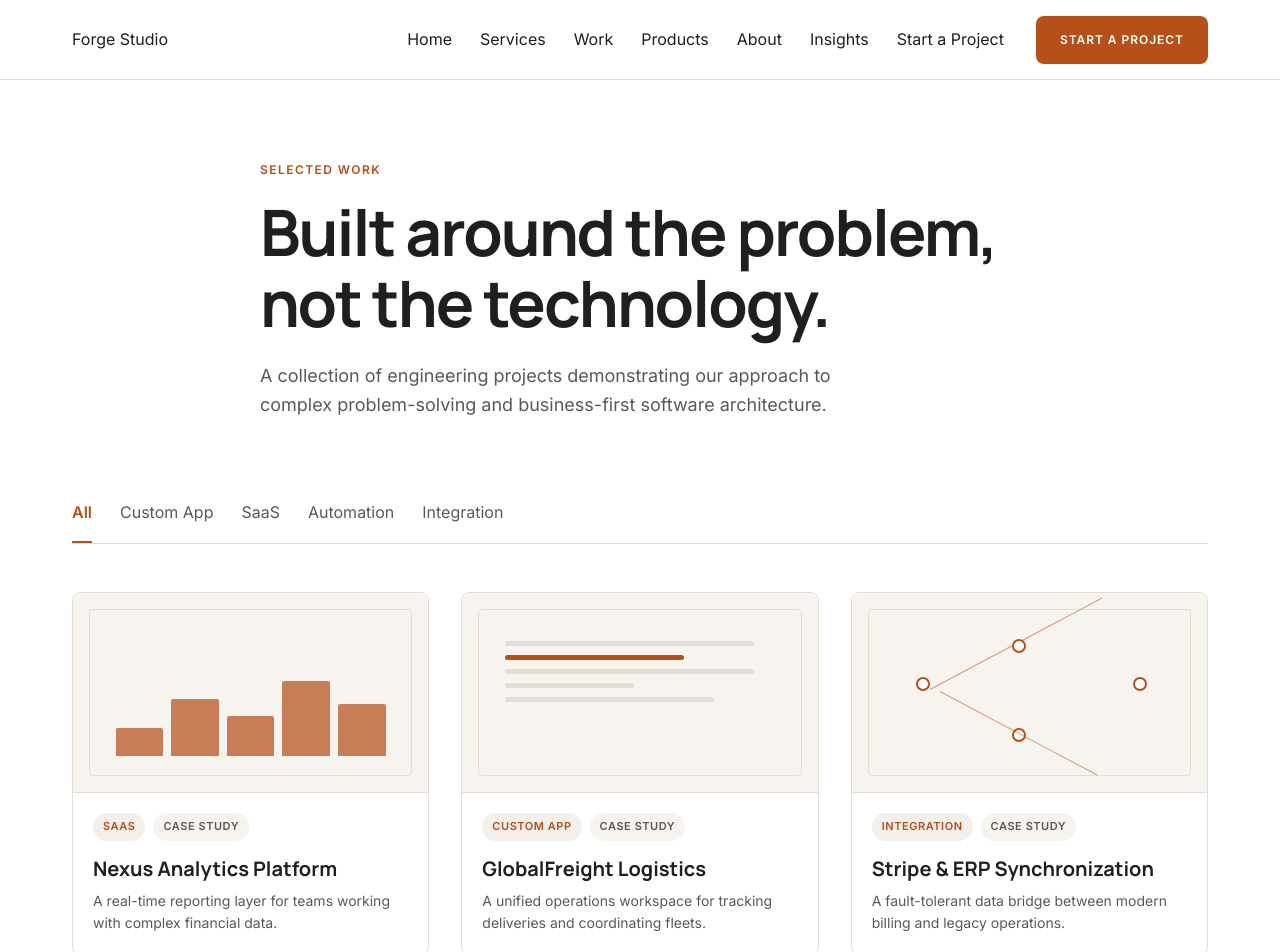
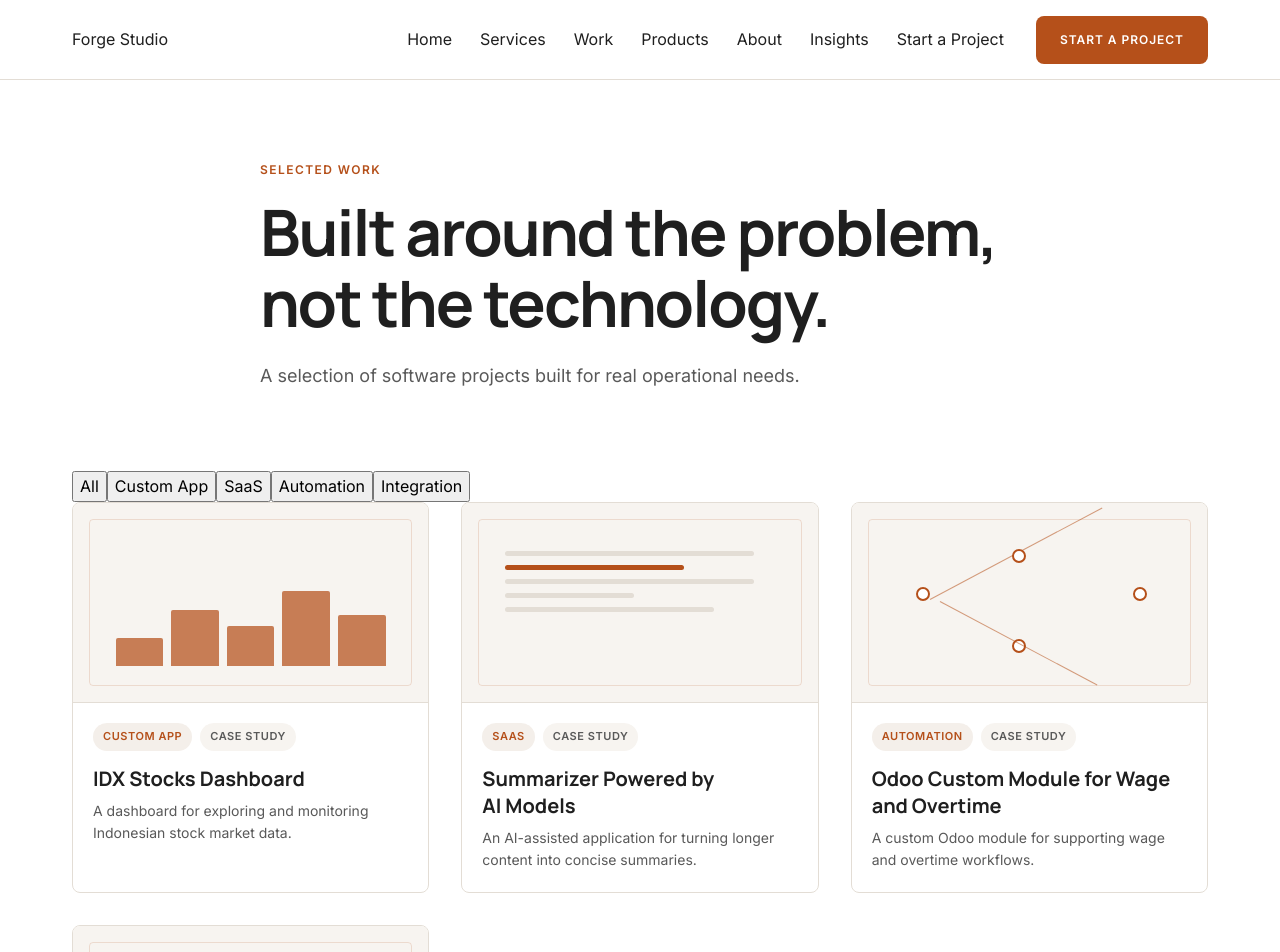
Before and after one commit to Mqdd27/forge-studio, a Next.js app: page /work in a window 1280 px wide. Shown: the top 952 px of the page. Built offline with nearby package versions, Linux system fonts and the light colour scheme; no server answers.

Commit message:
feat: add portfolio SEO foundation

```diff
--- a/app/layout.tsx
+++ b/app/layout.tsx
@@ -1,13 +1,19 @@
 import type { Metadata } from "next";
+import { siteUrl } from "../data/site";
 import "./globals.css";
 import { SiteHeader } from "../components/site-header";
 import { Footer } from "../components/footer";
 
 export const metadata: Metadata = {
+  metadataBase: new URL(siteUrl),
   title: { default: "Forge Studio | Software That Solves Real Problems", template: "%s | Forge Studio" },
-  description: "Independent software engineering studio building reliable digital products for businesses."
+  description: "Independent software engineering studio building custom web applications, business automation, and SaaS products.",
+  alternates: { canonical: "/" },
+  openGraph: { type: "website", locale: "en_US", url: siteUrl, siteName: "Forge Studio", title: "Forge Studio | Software That Solves Real Problems", description: "Independent software engineering studio building custom web applications, business automation, and SaaS products." },
+  robots: { index: true, follow: true, googleBot: { index: true, follow: true, "max-image-preview": "large", "max-snippet": -1, "max-video-preview": -1 } }
 };
 
 export default function RootLayout({ children }: Readonly<{ children: React.ReactNode }>) {
-  return <html lang="en"><body><SiteHeader />{children}<Footer /></body></html>;
+  const schema = { "@context": "https://schema.org", "@type": "ProfessionalService", name: "Forge Studio", url: siteUrl, description: "Independent software engineering studio building custom web applications, business automation, and SaaS products.", serviceType: ["Custom web application development", "SaaS development", "Business automation", "API and system integration"] };
+  return <html lang="en"><body><script type="application/ld+json" dangerouslySetInnerHTML={{ __html: JSON.stringify(schema) }} /><SiteHeader />{children}<Footer /></body></html>;
 }
--- /dev/null
+++ b/app/robots.ts
@@ -0,0 +1,6 @@
+import type { MetadataRoute } from "next";
+import { siteUrl } from "../data/site";
+
+export default function robots(): MetadataRoute.Robots {
+  return { rules: { userAgent: "*", allow: "/" }, sitemap: `${siteUrl}/sitemap.xml` };
+}
--- a/app/work/page.tsx
+++ b/app/work/page.tsx
@@ -1,3 +1,15 @@
-"use client"; import { useState } from "react"; import { PageIntro } from "../../components/page-intro"; import { cases } from "../../data/site"; import { WorkCard } from "../../components/work-card";
-const filters=["All","Custom App","SaaS","Automation","Integration"];
-export default function Work(){const [filter,setFilter]=useState("All");const shown=filter==="All"?cases:cases.filter(x=>x.category===filter);return <main><PageIntro eyebrow="Selected work" title="Built around the problem, not the technology."><p>A collection of engineering projects demonstrating our approach to complex problem-solving and business-first software architecture.</p></PageIntro><div className="container work-main"><div className="filters">{filters.map(x=><button className={filter===x?"active":""} key={x} onClick={()=>setFilter(x)}>{x}</button>)}</div>{shown.length?<div className="grid-3">{shown.map((x,i)=><WorkCard item={x} index={cases.indexOf(x)} key={x.title}/>)}</div>:<div className="empty">No projects in this category yet. <a href="/contact">Talk to us about your challenge →</a></div>}</div><style jsx>{`.work-main{padding-bottom:112px}.filters{display:flex;gap:28px;border-bottom:1px solid var(--border);margin-bottom:48px;overflow-x:auto}.filters button{background:none;border:0;border-bottom:2px solid transparent;padding:0 0 16px;color:var(--grey);white-space:nowrap;cursor:pointer}.filters button.active{color:var(--accent);border-color:var(--accent);font-weight:600}.empty{border:1px dashed var(--border);padding:64px;text-align:center;color:var(--grey)}.empty a{color:var(--accent);display:block;margin-top:12px}@media(max-width:639px){.work-main{padding-bottom:72px}.filters{gap:20px;margin-bottom:32px}}`}</style></main>}
+"use client";
+
+import { useState } from "react";
+import { PageIntro } from "../../components/page-intro";
+import { cases } from "../../data/site";
+import { WorkCard } from "../../components/work-card";
+
+const filters = ["All", "Custom App", "SaaS", "Automation", "Integration"];
+
+export default function Work() {
+  const [filter, setFilter] = useState("All");
+  const shown = filter === "All" ? cases : cases.filter((item) => item.category === filter);
+
+  return <main><PageIntro eyebrow="Selected work" title="Built around the problem, not the technology."><p>A selection of software projects built for real operational needs.</p></PageIntro><div className="container work-main"><div className="filters" role="tablist" aria-label="Filter projects">{filters.map((item) => <button className={filter === item ? "active" : ""} key={item} onClick={() => setFilter(item)} role="tab" aria-selected={filter === item}>{item}</button>)}</div>{shown.length ? <div className="grid-3">{shown.map((item) => <WorkCard item={item} key={item.slug} />)}</div> : <div className="empty">No projects in this category yet. <a href="/contact">Talk to us about your challenge →</a></div>}</div></main>;
+}
--- a/components/work-card.tsx
+++ b/components/work-card.tsx
@@ -1,4 +1,10 @@
 import Link from "next/link";
 import { WorkVisual } from "./visual";
 import type { cases } from "../data/site";
-export function WorkCard({item,index}:{item:(typeof cases)[number];index:number}){return <Link href={`/work/${index===0?"nexus-analytics":index===1?"globalfreight":"stripe-erp"}`} className="card case-card"><WorkVisual type={item.visual}/><div className="content"><div className="tags"><span className="tag accent">{item.category}</span><span className="tag">Case study</span></div><h3>{item.title}</h3><p>{item.summary}</p></div></Link>}
+
+export function WorkCard({ item }: { item: (typeof cases)[number] }) {
+  return <Link href={`/work/${item.slug}`} className="card case-card">
+    <WorkVisual type={item.visual} />
+    <div className="content"><div className="tags"><span className="tag accent">{item.category}</span><span className="tag">Case study</span></div><h3>{item.title}</h3><p>{item.summary}</p></div>
+  </Link>;
+}
--- a/data/site.ts
+++ b/data/site.ts
@@ -1,23 +1,73 @@
-export const services=[
- {title:"Custom Web Applications",icon:"01",description:"Purpose-built systems that remove operational bottlenecks and fit the way your team actually works.",useCases:["Internal dashboards","Client portals","Operational tools"]},
- {title:"SaaS Development",icon:"02",description:"From product definition to production, we engineer reliable software that can grow with its customers.",useCases:["Multi-tenant platforms","Subscription workflows","Product MVPs"]},
- {title:"Business Automation",icon:"03",description:"Turn repetitive work into dependable processes that save time, reduce errors, and keep your team moving.",useCases:["Workflow scripts","Document processing","Scheduled operations"]},
- {title:"API & System Integration",icon:"04",description:"Connect the systems your business depends on and create a clear, consistent flow of information.",useCases:["Custom APIs","Legacy modernization","Third-party orchestration"]},
- {title:"DevOps & Deployment",icon:"05",description:"Practical infrastructure and delivery practices that make releases safer, faster, and easier to operate.",useCases:["CI/CD pipelines","Cloud infrastructure","Monitoring setup"]},
- {title:"Maintenance & Support",icon:"06",description:"Ongoing technical partnership to keep software secure, performant, and aligned with changing needs.",useCases:["Security updates","Bug fixes","Continuous improvements"]}
+export const siteUrl = process.env.NEXT_PUBLIC_SITE_URL ?? "http://localhost:3000";
+
+export const services = [
+  { title: "Custom Web Applications", icon: "01", description: "Purpose-built systems that remove operational bottlenecks and fit the way your team actually works.", useCases: ["Internal dashboards", "Client portals", "Operational tools"] },
+  { title: "SaaS Development", icon: "02", description: "From product definition to production, we engineer reliable software that can grow with its customers.", useCases: ["Multi-tenant platforms", "Subscription workflows", "Product MVPs"] },
+  { title: "Business Automation", icon: "03", description: "Turn repetitive work into dependable processes that save time, reduce errors, and keep your team moving.", useCases: ["Workflow scripts", "Document processing", "Scheduled operations"] },
+  { title: "API & System Integration", icon: "04", description: "Connect the systems your business depends on and create a clear, consistent flow of information.", useCases: ["Custom APIs", "Legacy modernization", "Third-party orchestration"] },
+  { title: "DevOps & Deployment", icon: "05", description: "Practical infrastructure and delivery practices that make releases safer, faster, and easier to operate.", useCases: ["CI/CD pipelines", "Cloud infrastructure", "Monitoring setup"] },
+  { title: "Maintenance & Support", icon: "06", description: "Ongoing technical partnership to keep software secure, performant, and aligned with changing needs.", useCases: ["Security updates", "Bug fixes", "Continuous improvements"] }
 ];
-export const cases=[
- {title:"Nexus Analytics Platform",category:"SaaS",summary:"A real-time reporting layer for teams working with complex financial data.",visual:"bars"},
- {title:"GlobalFreight Logistics",category:"Custom App",summary:"A unified operations workspace for tracking deliveries and coordinating fleets.",visual:"lines"},
- {title:"Stripe & ERP Synchronization",category:"Integration",summary:"A fault-tolerant data bridge between modern billing and legacy operations.",visual:"nodes"}
+
+export const cases = [
+  {
+    slug: "idx-stocks-dashboard",
+    title: "IDX Stocks Dashboard",
+    category: "Custom App",
+    summary: "A dashboard for exploring and monitoring Indonesian stock market data.",
+    description: "A focused dashboard experience for working with IDX stock information in one place.",
+    visual: "bars",
+    problem: "Stock-market information is easier to evaluate when the relevant data can be reviewed in a single, structured workspace.",
+    solution: "Forge Studio built a dedicated dashboard interface for exploring and monitoring IDX stock data.",
+    engineering: "The project is structured as a data-focused web application, designed around readable information hierarchy and repeatable dashboard views.",
+    scope: ["IDX stock data dashboard", "Structured market-data views", "Responsive web interface"]
+  },
+  {
+    slug: "ai-summarizer",
+    title: "Summarizer Powered by AI Models",
+    category: "SaaS",
+    summary: "An AI-assisted application for turning longer content into concise summaries.",
+    description: "A practical summarization workflow powered by AI models.",
+    visual: "lines",
+    problem: "Long-form content takes time to review, especially when the reader only needs the essential points.",
+    solution: "Forge Studio built a focused application that uses AI models to generate concise summaries from supplied content.",
+    engineering: "The product centers on a simple input-to-summary flow so the AI capability remains useful without adding unnecessary complexity.",
+    scope: ["AI-powered summarization", "Content input workflow", "Readable summary output"]
+  },
+  {
+    slug: "odoo-wage-overtime-module",
+    title: "Odoo Custom Module for Wage and Overtime",
+    category: "Automation",
+    summary: "A custom Odoo module for supporting wage and overtime workflows.",
+    description: "Business workflow customization within an Odoo environment.",
+    visual: "nodes",
+    problem: "Wage and overtime processes need to reflect the operational rules a business already uses.",
+    solution: "Forge Studio developed a custom Odoo module to support wage and overtime processes within the existing ERP workflow.",
+    engineering: "The module extends Odoo with a workflow-specific implementation instead of requiring teams to work around a generic process.",
+    scope: ["Custom Odoo module", "Wage workflow support", "Overtime workflow support"]
+  },
+  {
+    slug: "stock-opname-application",
+    title: "Stock Opname Application",
+    category: "Custom App",
+    summary: "An application for supporting structured stock-opname activities.",
+    description: "A dedicated workflow for recording and reviewing physical stock counts.",
+    visual: "bars",
+    problem: "Physical stock counts are easier to manage when recording, review, and reconciliation follow one clear workflow.",
+    solution: "Forge Studio built a stock-opname application to support structured inventory-counting activities.",
+    engineering: "The application focuses on clear operational steps so stock-count information can be captured and reviewed consistently.",
+    scope: ["Stock-count workflow", "Inventory recording", "Review-ready operational data"]
+  }
 ];
-export const products=[
- {name:"GrowPOS",tagline:"Point-of-sale for growing retail businesses",status:"Beta",category:"POS / SaaS"},
- {name:"Forge Inventory",tagline:"Clearer stock operations for distributed teams",status:"Coming Soon",category:"Operations"},
- {name:"Signal Desk",tagline:"A calm command center for business workflows",status:"Coming Soon",category:"Automation"}
+
+export const products = [
+  { name: "GrowPOS", tagline: "Point-of-sale for growing retail businesses", status: "Beta", category: "POS / SaaS" },
+  { name: "Forge Inventory", tagline: "Clearer stock operations for distributed teams", status: "Coming Soon", category: "Operations" },
+  { name: "Signal Desk", tagline: "A calm command center for business workflows", status: "Coming Soon", category: "Automation" }
 ];
-export const insights=[
- {title:"The Case Against Over-Engineering in Early Stage Startups",tag:"Engineering",date:"Oct 12, 2024",summary:"Why boring technology is often the best strategy when a business needs useful software quickly."},
- {title:"Designing for Calm: The Professional Interface",tag:"Product",date:"Sep 15, 2024",summary:"Industrial software works best when clarity and reliability lead every interface decision."},
- {title:"Migration Strategies for Legacy Monoliths",tag:"Engineering",date:"Aug 30, 2024",summary:"Practical steps for improving aging systems without interrupting daily operations."}
+
+export const insights = [
+  { title: "The Case Against Over-Engineering in Early Stage Startups", tag: "Engineering", date: "Oct 12, 2024", summary: "Why boring technology is often the best strategy when a business needs useful software quickly." },
+  { title: "Designing for Calm: The Professional Interface", tag: "Product", date: "Sep 15, 2024", summary: "Industrial software works best when clarity and reliability lead every interface decision." },
+  { title: "Migration Strategies for Legacy Monoliths", tag: "Engineering", date: "Aug 30, 2024", summary: "Practical steps for improving aging systems without interrupting daily operations." }
 ];
```
Also changed, not shown: app/globals.css (+3 -1 lines), app/services/layout.tsx (added, +9 -0 lines), app/sitemap.ts (added, +7 -0 lines), app/work/[slug]/page.tsx (+23 -11 lines), app/work/layout.tsx (added, +10 -0 lines).
